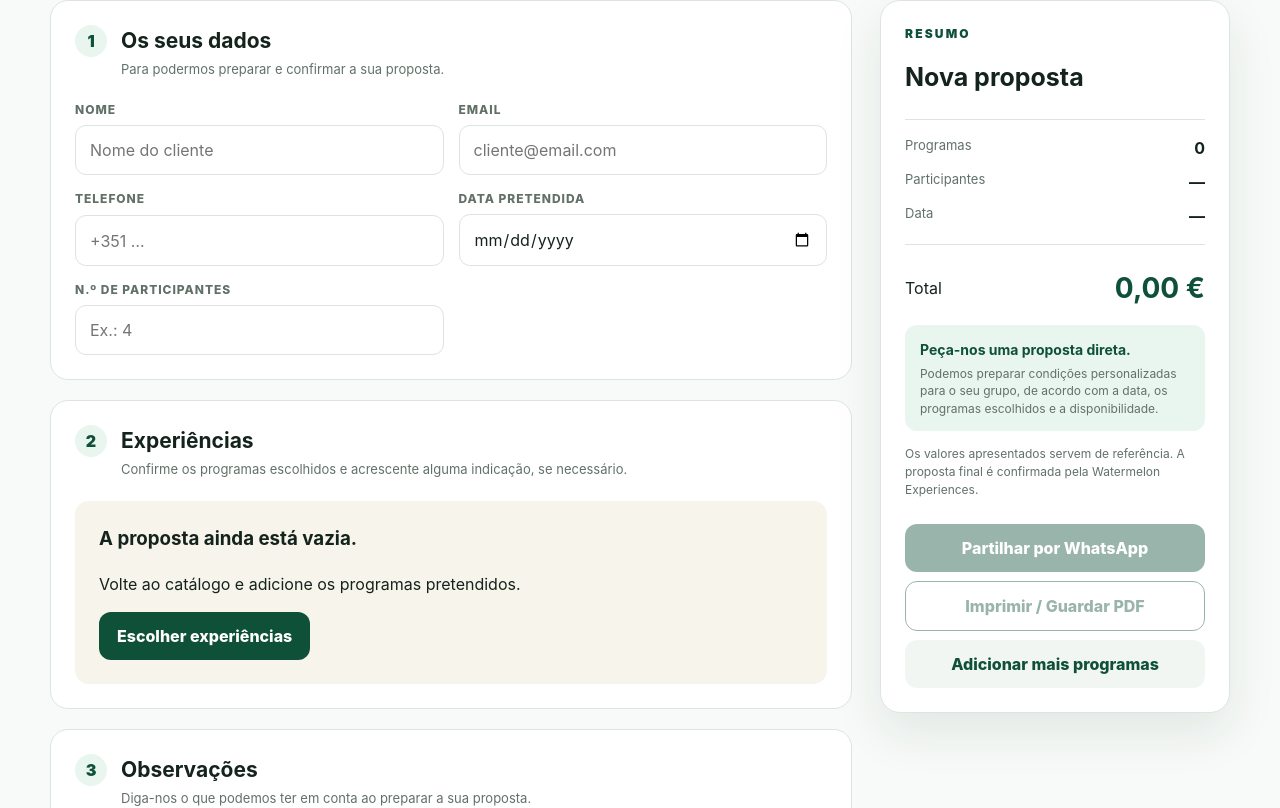
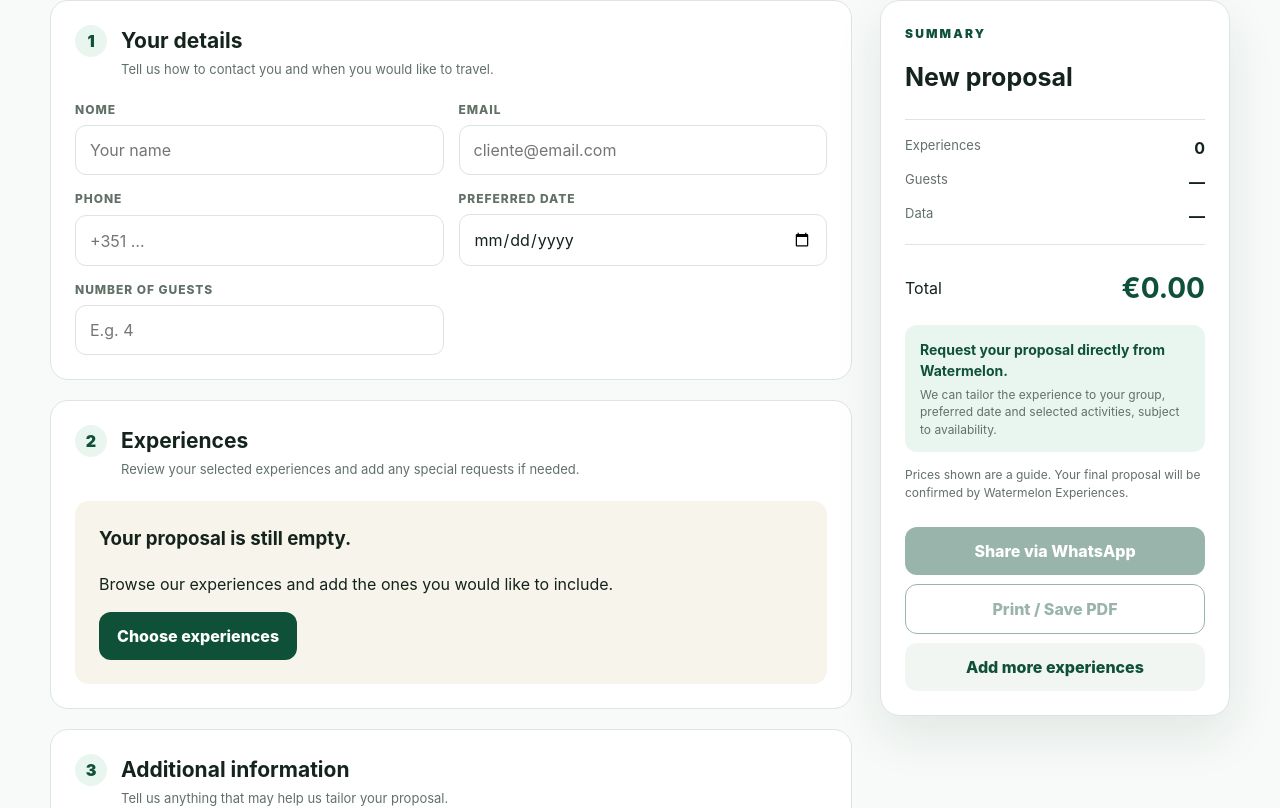
Before and after one commit to xroger1969/watermelon-propostas, a Next.js app: page /proposta in a window 1280 px wide. Shown: the part 332-1140 px from the top of the page. Built offline with nearby package versions, Linux system fonts and the light colour scheme.

Commit message:
Translate proposal builder to English

```diff
--- a/components/ProposalBuilder.tsx
+++ b/components/ProposalBuilder.tsx
@@ -23,7 +23,7 @@ type ClientData = {
 const STORAGE_KEY = "watermelon-proposal";
 
 function money(value: number) {
-  return new Intl.NumberFormat("pt-PT", { style: "currency", currency: "EUR" }).format(value);
+  return new Intl.NumberFormat("en-GB", { style: "currency", currency: "EUR" }).format(value);
 }
 
 export default function ProposalBuilder() {
@@ -66,22 +66,22 @@ export default function ProposalBuilder() {
   function proposalText() {
     const lines = [
       "WATERMELON EXPERIENCES",
-      "Proposta personalizada",
+      "Personalized proposal",
       "",
-      client.name ? "Cliente: " + client.name : "",
-      client.date ? "Data: " + client.date : "",
-      client.people ? "Participantes: " + client.people : "",
+      client.name ? "Guest: " + client.name : "",
+      client.date ? "Date: " + client.date : "",
+      client.people ? "Guests: " + client.people : "",
       "",
       ...items.flatMap((item, index) => [
         (index + 1) + ". " + item.title,
-        item.optionName ? "   Opção: " + item.optionName : "",
-        item.price ? "   Valor: " + money(Number.parseFloat(item.price.replace(",", ".")) || 0) : "   Valor: sob consulta",
-        item.notes ? "   Nota: " + item.notes : "",
+        item.optionName ? "   Option: " + item.optionName : "",
+        item.price ? "   Price: " + money(Number.parseFloat(item.price.replace(",", ".")) || 0) : "   Price: on request",
+        item.notes ? "   Request: " + item.notes : "",
         "",
       ]),
       "Total: " + money(total),
       client.notes ? "" : "",
-      client.notes ? "Observações: " + client.notes : "",
+      client.notes ? "Additional information: " + client.notes : "",
       "",
       "Watermelon Experiences",
     ].filter(Boolean);
@@ -94,7 +94,7 @@ export default function ProposalBuilder() {
   }
 
   function clearProposal() {
-    if (!window.confirm("Limpar todos os programas desta proposta?")) return;
+    if (!window.confirm("Remove all experiences from this proposal?")) return;
     persist([]);
   }
 
@@ -105,16 +105,16 @@ export default function ProposalBuilder() {
           <div className="block-title">
             <span>1</span>
             <div>
-              <h2>Os seus dados</h2>
-              <p>Para podermos preparar e confirmar a sua proposta.</p>
+              <h2>Your details</h2>
+              <p>Tell us how to contact you and when you would like to travel.</p>
             </div>
           </div>
           <div className="form-grid">
-            <label><span>Nome</span><input value={client.name} onChange={(e) => setClient({ ...client, name: e.target.value })} placeholder="Nome do cliente" /></label>
+            <label><span>Nome</span><input value={client.name} onChange={(e) => setClient({ ...client, name: e.target.value })} placeholder="Your name" /></label>
             <label><span>Email</span><input type="email" value={client.email} onChange={(e) => setClient({ ...client, email: e.target.value })} placeholder="cliente@email.com" /></label>
-            <label><span>Telefone</span><input value={client.phone} onChange={(e) => setClient({ ...client, phone: e.target.value })} placeholder="+351 …" /></label>
-            <label><span>Data pretendida</span><input type="date" value={client.date} onChange={(e) => setClient({ ...client, date: e.target.value })} /></label>
-            <label><span>N.º de participantes</span><input inputMode="numeric" value={client.people} onChange={(e) => setClient({ ...client, people: e.target.value })} placeholder="Ex.: 4" /></label>
+            <label><span>Phone</span><input value={client.phone} onChange={(e) => setClient({ ...client, phone: e.target.value })} placeholder="+351 …" /></label>
+            <label><span>Preferred date</span><input type="date" value={client.date} onChange={(e) => setClient({ ...client, date: e.target.value })} /></label>
+            <label><span>Number of guests</span><input inputMode="numeric" value={client.people} onChange={(e) => setClient({ ...client, people: e.target.value })} placeholder="E.g. 4" /></label>
           </div>
         </div>
 
@@ -122,16 +122,16 @@ export default function ProposalBuilder() {
           <div className="block-title">
             <span>2</span>
             <div>
-              <h2>Experiências</h2>
-              <p>Confirme os programas escolhidos e acrescente alguma indicação, se necessário.</p>
+              <h2>Experiences</h2>
+              <p>Review your selected experiences and add any special requests if needed.</p>
             </div>
           </div>
 
           {items.length === 0 ? (
             <div className="proposal-empty">
-              <h3>A proposta ainda está vazia.</h3>
-              <p>Volte ao catálogo e adicione os programas pretendidos.</p>
-              <a className="button button-primary" href="/#experiencias">Escolher experiências</a>
+              <h3>Your proposal is still empty.</h3>
+              <p>Browse our experiences and add the ones you would like to include.</p>
+              <a className="button button-primary" href="/#experiencias">Choose experiences</a>
             </div>
           ) : (
             <div className="proposal-items">
@@ -143,19 +143,19 @@ export default function ProposalBuilder() {
                       <h3>{item.title}</h3>
                       <p>{item.optionName}</p>
                     </div>
-                    <button className="remove-button" onClick={() => removeItem(index)} type="button">Remover</button>
+                    <button className="remove-button" onClick={() => removeItem(index)} type="button">Remove</button>
                   </div>
                   <div className="proposal-item-fields">
                     <div className="proposal-price-display">
-                      <span>Valor de referência</span>
-                      <strong>{item.price ? money(Number.parseFloat(item.price.replace(",", ".")) || 0) : "Sob consulta"}</strong>
+                      <span>From</span>
+                      <strong>{item.price ? money(Number.parseFloat(item.price.replace(",", ".")) || 0) : "On request"}</strong>
                     </div>
                     <label className="grow">
-                      <span>Pedido especial</span>
+                      <span>Special request</span>
                       <input
                         value={item.notes}
                         onChange={(e) => updateItem(index, { notes: e.target.value })}
-                        placeholder="Ex.: recolha no hotel, horário preferido…"
+                        placeholder="E.g. hotel pickup, preferred time…"
                       />
                     </label>
                   </div>
@@ -169,8 +169,8 @@ export default function ProposalBuilder() {
           <div className="block-title">
             <span>3</span>
             <div>
-              <h2>Observações</h2>
-              <p>Diga-nos o que podemos ter em conta ao preparar a sua proposta.</p>
+              <h2>Additional information</h2>
+              <p>Tell us anything that may help us tailor your proposal.</p>
             </div>
           </div>
           <label className="full-field">
@@ -178,7 +178,7 @@ export default function ProposalBuilder() {
               rows={4}
               value={client.notes}
               onChange={(e) => setClient({ ...client, notes: e.target.value })}
-              placeholder="Ex.: crianças no grupo, mobilidade reduzida, horário preferido, celebração especial…"
+              placeholder="E.g. children in the group, reduced mobility, preferred time, special celebration…"
             />
           </label>
         </div>
@@ -186,39 +186,39 @@ export default function ProposalBuilder() {
 
       <aside className="proposal-summary">
         <div className="summary-card">
-          <p className="eyebrow dark">RESUMO</p>
-          <h2>{client.name || "Nova proposta"}</h2>
+          <p className="eyebrow dark">SUMMARY</p>
+          <h2>{client.name || "New proposal"}</h2>
           <div className="summary-list">
-            <div><span>Programas</span><strong>{items.length}</strong></div>
-            <div><span>Participantes</span><strong>{client.people || "—"}</strong></div>
+            <div><span>Experiences</span><strong>{items.length}</strong></div>
+            <div><span>Guests</span><strong>{client.people || "—"}</strong></div>
             <div><span>Data</span><strong>{client.date || "—"}</strong></div>
           </div>
           <div className="summary-total">
             <span>Total</span>
             <strong>{money(total)}</strong>
           </div>
-          <div className="direct-proposal-note"><strong>Peça-nos uma proposta direta.</strong><span>Podemos preparar condições personalizadas para o seu grupo, de acordo com a data, os programas escolhidos e a disponibilidade.</span></div>
-          <p className="summary-hint">Os valores apresentados servem de referência. A proposta final é confirmada pela Watermelon Experiences.</p>
+          <div className="direct-proposal-note"><strong>Request your proposal directly from Watermelon.</strong><span>We can tailor the experience to your group, preferred date and selected activities, subject to availability.</span></div>
+          <p className="summary-hint">Prices shown are a guide. Your final proposal will be confirmed by Watermelon Experiences.</p>
           <button className="button button-primary wide" type="button" onClick={shareWhatsApp} disabled={!items.length}>
-            Partilhar por WhatsApp
+            Share via WhatsApp
           </button>
           <button className="button button-outline wide" type="button" onClick={() => window.print()} disabled={!items.length}>
-            Imprimir / Guardar PDF
+            Print / Save PDF
           </button>
-          <a className="button button-ghost wide" href="/#experiencias">Adicionar mais programas</a>
-          {items.length > 0 && <button className="clear-link" type="button" onClick={clearProposal}>Começar de novo</button>}
+          <a className="button button-ghost wide" href="/#experiencias">Add more experiences</a>
+          {items.length > 0 && <button className="clear-link" type="button" onClick={clearProposal}>Start again</button>}
         </div>
       </aside>
 
       <section className="print-proposal">
         <div className="print-brand">Watermelon Experiences</div>
-        <h1>Proposta personalizada</h1>
+        <h1>Personalized proposal</h1>
         <div className="print-client">
-          <p><strong>Cliente:</strong> {client.name || "—"}</p>
+          <p><strong>Guest:</strong> {client.name || "—"}</p>
           <p><strong>Email:</strong> {client.email || "—"}</p>
-          <p><strong>Telefone:</strong> {client.phone || "—"}</p>
-          <p><strong>Data:</strong> {client.date || "—"}</p>
-          <p><strong>Participantes:</strong> {client.people || "—"}</p>
+          <p><strong>Phone:</strong> {client.phone || "—"}</p>
+          <p><strong>Date:</strong> {client.date || "—"}</p>
+          <p><strong>Guests:</strong> {client.people || "—"}</p>
         </div>
         {items.map((item, index) => (
           <div className="print-item" key={"print-" + item.code + "-" + index}>
@@ -226,11 +226,11 @@ export default function ProposalBuilder() {
             <h3>{index + 1}. {item.title}</h3>
             <p>{item.optionName}</p>
             <p>{item.notes}</p>
-            <strong>{item.price ? money(Number.parseFloat(item.price.replace(",", ".")) || 0) : "Sob consulta"}</strong>
+            <strong>{item.price ? money(Number.parseFloat(item.price.replace(",", ".")) || 0) : "On request"}</strong>
           </div>
         ))}
         <div className="print-total"><span>Total</span><strong>{money(total)}</strong></div>
-        {client.notes && <div className="print-notes"><strong>Observações</strong><p>{client.notes}</p></div>}
+        {client.notes && <div className="print-notes"><strong>Additional information</strong><p>{client.notes}</p></div>}
       </section>
     </section>
   );
```
